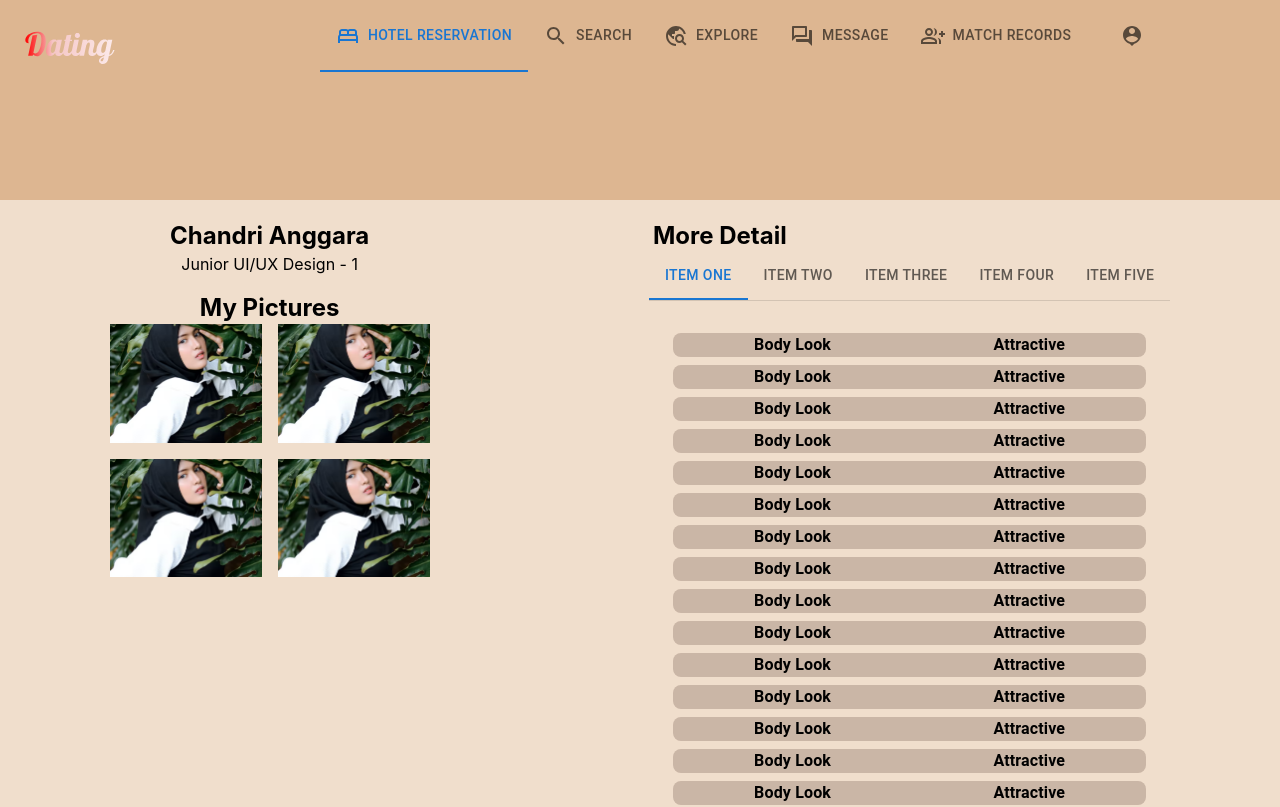
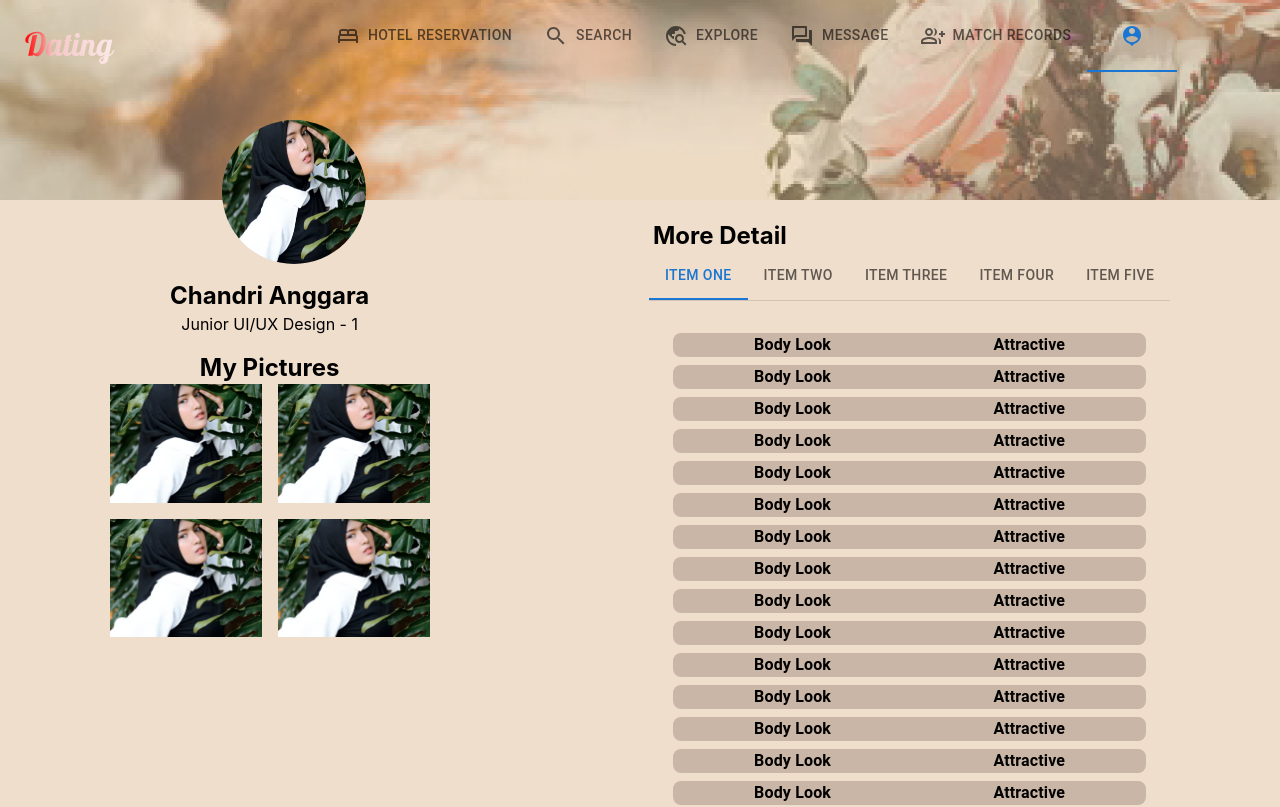
Before and after one commit to 22S2-SSE/frontend, a React (Create React App) app: page /profile/1 in a window 1280 px wide. Shown: the top 807 px of the page. Built offline with nearby package versions, Linux system fonts and the light colour scheme; a web font is replaced by a local one.

Commit message:
add profile background and avatar

```diff
--- a/src/IconTabs.jsx
+++ b/src/IconTabs.jsx
@@ -10,7 +10,7 @@ import GroupAddOutlinedIcon from "@mui/icons-material/GroupAddOutlined";
 import { useNavigate } from "react-router-dom";
 export default function IconTabs() {
   const naviagte = useNavigate()
-  const [value, setValue] = React.useState(0);
+  const [value, setValue] = React.useState(5);
 
   const handleChange = (event, newValue) => {
     // console.log(newValue, '123')
--- a/src/Profile/index.jsx
+++ b/src/Profile/index.jsx
@@ -1,8 +1,8 @@
 // import { ReactComponent as ReactLogo } from "../assets/Dating.svg";
-import background from "../assets/background.png";
 import { useParams } from "react-router-dom";
 import profilePhoto from "../assets/profilePhoto.png";
 import DetailTabs from "./DetailTabs";
+import profileBackground from "../assets/profileBackground.png";
 const Profile = () => {
   const { id } = useParams();
 
@@ -15,14 +15,26 @@ const Profile = () => {
         }}
       >
         <div
+          className="w-full"
+          style={{
+            background: `url(${profileBackground})`,
+            minHeight: "25vh",
+          }}
+        >
+        </div>
+        <div
           className=" w-full flex justify-around py-5"
           style={{
             background: "rgb(240,222,204)",
             position: "relative",
-            top: "200px",
+            // top: "200px",
           }}
         >
-          <div className=" w-1/4">
+          <div className=" w-1/4" style={{
+              top: '-100px',
+              position: 'relative'
+            }}>
+            <img className="rounded-full w-36 h-36 ml-28 mb-4" src={profilePhoto} alt=""/>
             <p className=" font-bold text-2xl">Chandri Anggara</p>
             <p>Junior UI/UX Design - {id}</p>
             <div className="mt-4">
```
Also changed, not shown: src/Profile/DetailTabs.jsx (+4 -3 lines), src/assets/hotelBackground.png (added), src/assets/profileBackground.png (added).
